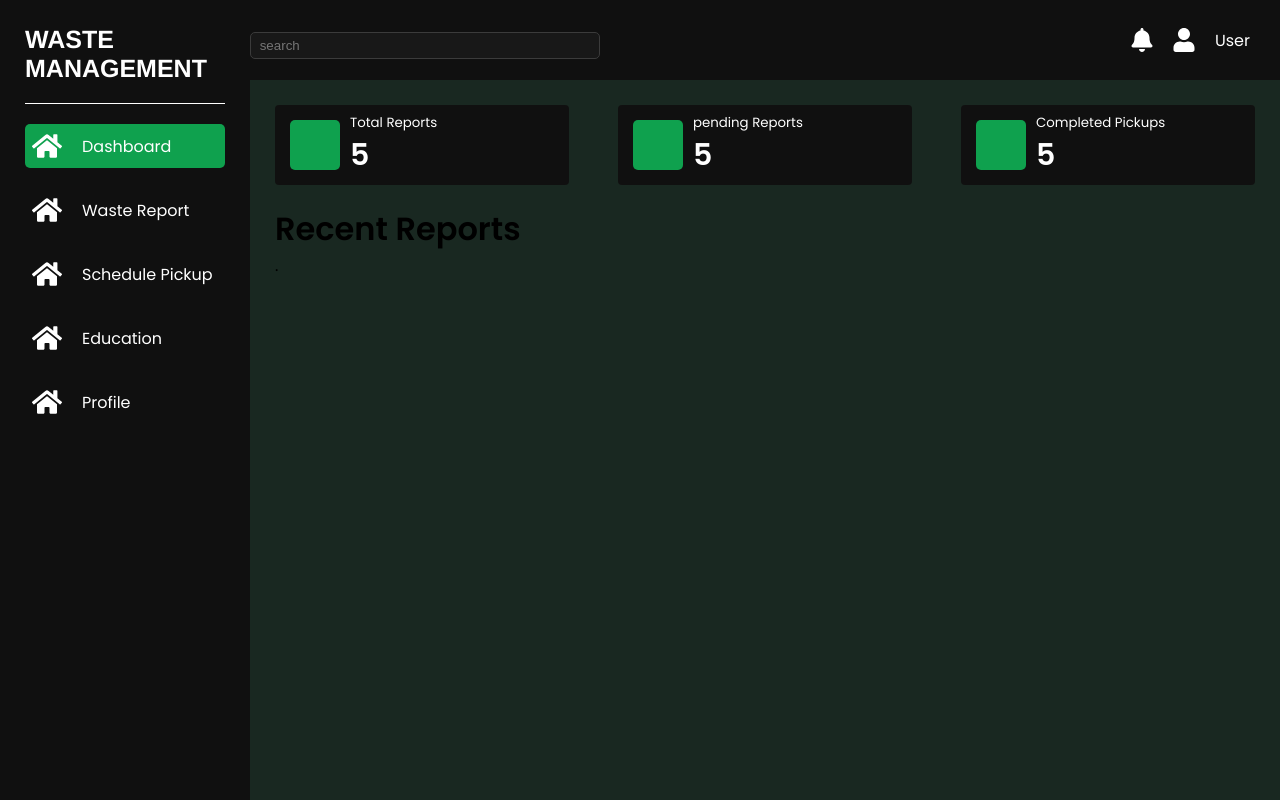
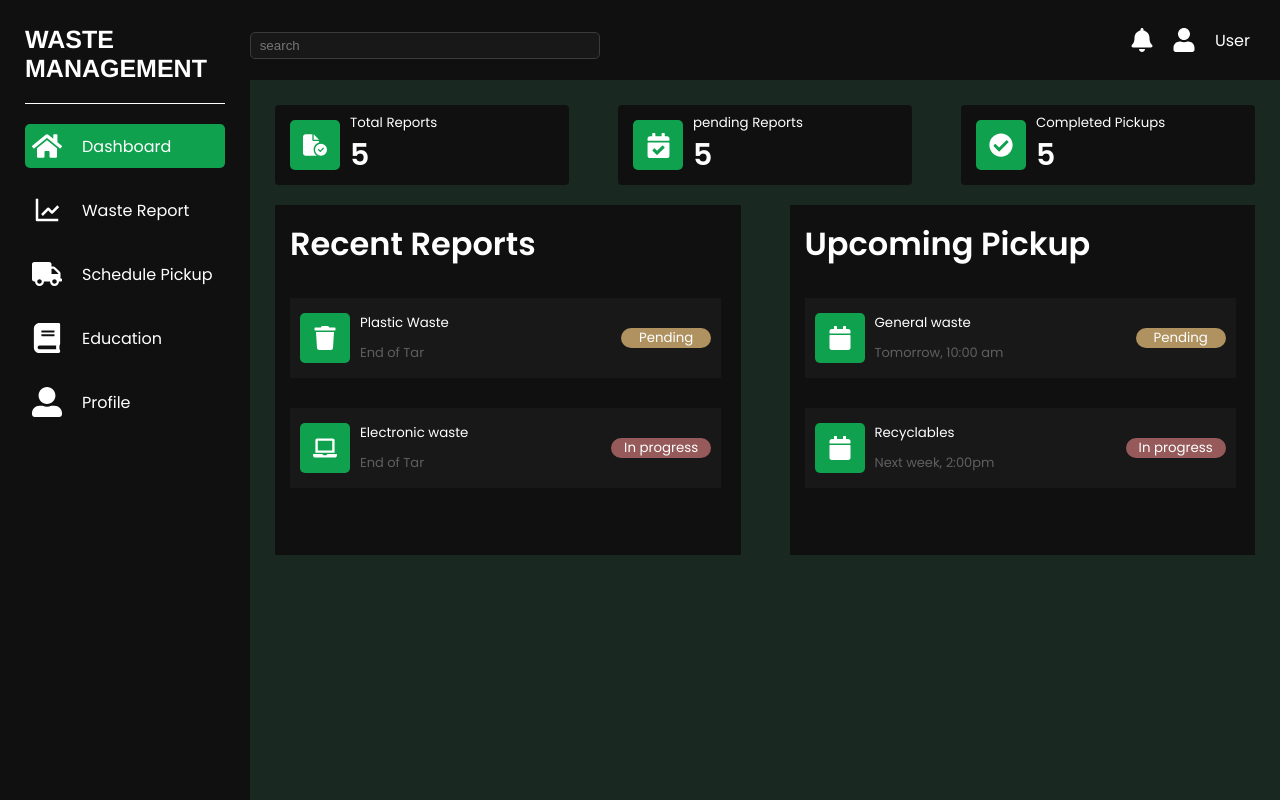
Before and after one commit to IsraelSoftTech/wasteApp, a React (Create React App) app: page /user-dashboard in a window 1280 px wide. Built offline with nearby package versions, Linux system fonts and the light colour scheme; no server answers.

Commit message:
user-dashboard

```diff
--- a/src/components/userDash/UserDash.css
+++ b/src/components/userDash/UserDash.css
@@ -98,6 +98,9 @@
   height: 50px;
   background-color: #0fa14e;
   border-radius: 5px;
+  display: flex;
+  justify-content: center;
+  align-items: center;
 }
 .box-details{
   display: flex;
@@ -107,3 +110,65 @@
   font-weight: bold;
   font-size: 30px;
 }
+.sboxes{
+  display: flex;
+  justify-content: space-between;
+}
+.sbox{
+  width: 47.5%;
+  height: 350px;
+  background-color: #101010;
+  color: white;
+  padding: 15px;
+}
+.sbox h1{
+  margin-bottom: 20px;
+}
+.sinner-box{
+  width: 99%;
+  height: 80px;
+  background-color: #181818;
+  display: flex;
+  justify-content: space-between;
+  padding-left: 10px;
+  padding-right: 10px;
+  align-items: center;
+  margin-top: 30px;
+}
+.icon-box{
+  width: 50px;
+  height: 50px;
+  background-color: #0fa14e;
+  border-radius: 5px;
+  display: flex;
+  justify-content: center;
+  align-items: center;
+}
+.sinner-box-details{
+  display: flex;
+  flex-direction: column;
+}
+.sinner-box-details span{
+  font-size: small;
+  font-weight: 2px;
+  opacity: 30%;
+  padding-top: 10px;
+}
+.inner-box-left-detail{
+  display: flex;
+  column-gap: 10px;
+}
+.status-box{
+  width: 90px;
+  height: 20px;
+  background-color: #af925f;
+  border-radius: 10px;
+  display: flex;
+  justify-content: center;
+  align-items: center;
+}
+#progress{
+  background-color: #965a5a;
+  padding: 10px;
+  width: 100px;
+}
--- a/src/components/userDash/UserDash.jsx
+++ b/src/components/userDash/UserDash.jsx
@@ -1,9 +1,10 @@
 import React from 'react';
-import { FaTrash, FaUser, FaBell, FaHome, FaSearch } from 'react-icons/fa';
+import { FaTrash, FaUser, FaBell, FaHome, FaSearch, FaLaptop, FaCalendar, FaCalendarCheck, FaCheckCircle, FaTruck, FaBook, FaUserAlt } from 'react-icons/fa';
 import './UserDash.css';
-import { FaHouseMedical } from 'react-icons/fa6';
+import { FaFileCircleCheck, FaHouseMedical, FaNoteSticky } from 'react-icons/fa6';
 import { FiBookOpen, FiTrendingUp } from 'react-icons/fi';
 import { BsTruck } from 'react-icons/bs';
+import { BiLineChart } from 'react-icons/bi';
 
 const UserDashboard = () => {
     return (
@@ -19,19 +20,19 @@ const UserDashboard = () => {
                         <span>Dashboard</span>
                     </div>
                     <div className="nav-container">
-                        <FaHome color='white' size={30}/>
+                        <BiLineChart color='white' size={30}/>
                         <span>Waste Report</span>
                     </div>
                     <div className="nav-container">
-                        <FaHome color='white' size={30}/>
+                        <FaTruck color='white' size={30}/>
                         <span>Schedule Pickup</span>
                     </div>
                     <div className="nav-container">
-                        <FaHome color='white' size={30}/>
+                        <FaBook color='white' size={30}/>
                         <span>Education</span>
                     </div>
                     <div className="nav-container">
-                        <FaHome color='white' size={30}/>
+                        <FaUserAlt color='white' size={30}/>
                         <span>Profile</span>
                     </div>
                 </div>
@@ -54,21 +55,27 @@ const UserDashboard = () => {
                 <div className="udb-content">
                 <div className="boxes">
                     <div className="box">
-                        <div className="inner-box"></div>
+                        <div className="inner-box">
+                            <FaFileCircleCheck size={24}/>
+                        </div>
                         <div className="box-details">
                             <small>Total Reports</small>
                             <span>5</span>
                         </div>
                     </div>
                     <div className="box">
-                        <div className="inner-box"></div>
+                        <div className="inner-box">
+                            <FaCalendarCheck size={25}/>
+                        </div>
                         <div className="box-details">
                             <small>pending Reports</small>
                             <span>5</span>
                         </div>
                     </div>
                     <div className="box">
-                        <div className="inner-box"></div>
+                        <div className="inner-box">
+                            <FaCheckCircle size={24}/>
+                        </div>
                         <div className="box-details">
                             <small>Completed Pickups</small>
                             <span>5</span>
@@ -79,8 +86,103 @@ const UserDashboard = () => {
                     <div className="sboxes">
                         <div className="sbox">
                             <h1>Recent Reports</h1>
+                            <div className="sinner-box">
+                                <div className="inner-box-left-detail">
+                                <div className="icon-box">
+                                    <FaTrash size={24}/>
 
-                            .
+                                </div>
+                                <div className="sinner-box-details">
+                                    <small>Plastic Waste</small>
+                                    <span>End of Tar</span>
+
+                                </div>
+                                </div>
+                                <div className="inner-box-right-detail">
+                                    <div className="status-box">
+                                        <small>Pending</small>
+
+                                    </div>
+                                </div>
+
+
+
+                            </div>
+                            <div className="sinner-box">
+                                <div className="inner-box-left-detail">
+                                <div className="icon-box">
+                                    <FaLaptop size={24}/>
+
+                                </div>
+                                <div className="sinner-box-details">
+                                    <small>Electronic waste</small>
+                                    <span>End of Tar</span>
+
+                                </div>
+                                </div>
+                                <div className="inner-box-right-detail">
+                                    <div id='progress' className="status-box">
+                                        <small>In progress</small>
+
+                                    </div>
+                                </div>
+
+
+
+                            </div>
+
+
+
+                        </div>
+                        <div className="sbox">
+                            <h1>Upcoming Pickup</h1>
+                            <div className="sinner-box">
+                                <div className="inner-box-left-detail">
+                                <div className="icon-box">
+                                    <FaCalendar size={24}/>
+
+                                </div>
+                                <div className="sinner-box-details">
+                                    <small>General waste</small>
+                                    <span>Tomorrow, 10:00 am</span>
+
+                                </div>
+                                </div>
+                                <div className="inner-box-right-detail">
+                                    <div className="status-box">
+                                        <small>Pending</small>
+
+                                    </div>
+                                </div>
+
+
+
+                            </div>
+                            <div className="sinner-box">
+                                <div className="inner-box-left-detail">
+                                <div className="icon-box">
+                                    <FaCalendar size={24}/>
+
+                                </div>
+                                <div className="sinner-box-details">
+                                    <small>Recyclables</small>
+                                    <span>Next week, 2:00pm</span>
+
+                                </div>
+                                </div>
+                                <div className="inner-box-right-detail">
+                                    <div id='progress' className="status-box">
+                                        <small>In progress</small>
+
+                                    </div>
+                                </div>
+
+
+
+                            </div>
+
+
+
                         </div>
                     </div>
                 </div>
```
